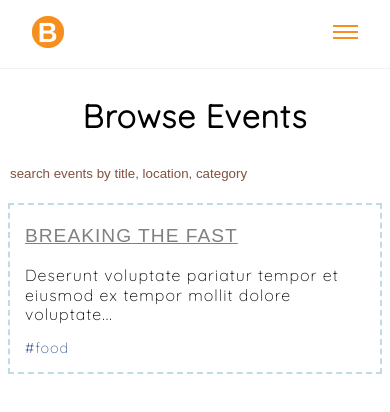
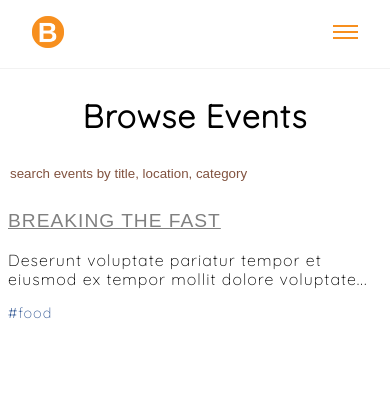
Before and after one commit to dngst/brightevents, a React (Create React App) app: page /events in a window 390 px wide. Shown: the top 412 px of the page. Built offline with nearby package versions, Linux system fonts and the light colour scheme.

Commit message:
Remove padding and border on mobile

```diff
--- a/src/components/Card.js
+++ b/src/components/Card.js
@@ -27,8 +27,12 @@ const Card = styled.div`
     font-size: 0.9rem;
   }
   @media (max-width: 480px) {
-    span {
-      display: none;
+    padding: 0;
+    border: none;
+    .event-title {
+      span {
+        display: none;
+      }
     }
   }
 `;
```
Also changed, not shown: 1 other file (tests, documents, lock files or other folders).
